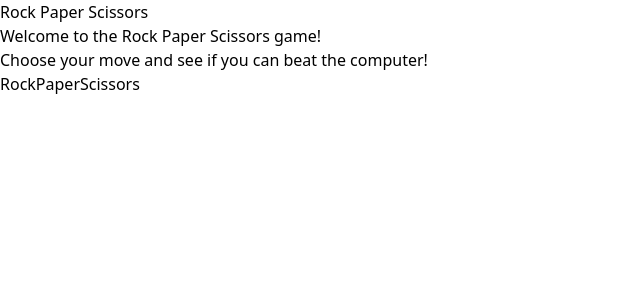
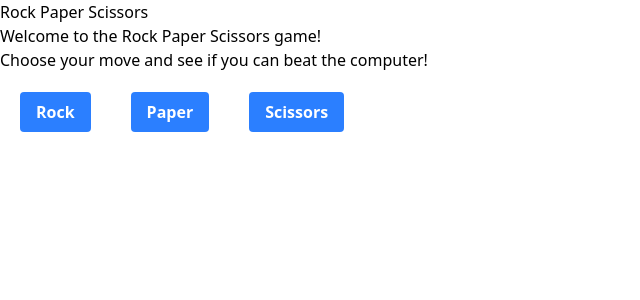
Before and after one commit to boyarkogc/20-challenges, a React (Vite) app: page /rockpaperscissors in a window 1280 px wide. Shown: the top 300 px of the page, without its empty margins (0-640 px from the left). Built offline with nearby package versions, Linux system fonts and the light colour scheme.

Commit message:
game is now working

```diff
--- /dev/null
+++ b/src/components/RockPaperScissors/Card.tsx
@@ -0,0 +1,10 @@
+export default function Card({ move, onClick }: { move: string; onClick: () => void }) {
+  return (
+    <button
+      className="bg-blue-500 hover:bg-blue-700 text-white font-bold py-2 px-4 rounded m-5"
+      onClick={onClick}
+    >
+      {move}
+    </button>
+  )
+}
--- a/src/pages/RockPaperScissors.tsx
+++ b/src/pages/RockPaperScissors.tsx
@@ -1,4 +1,16 @@
+import { useState } from 'react'
+import Card from '../components/RockPaperScissors/Card'
+
 export default function RockPaperScissors() {
+  const [gameState, setGameState] = useState<{playerMove: string, computerMove: string}>({playerMove: "", computerMove: ""})
+  const setPlayerMove = (playerMove: string): void => {
+    const rand = Math.floor(Math.random() * 3)
+    const computerMove = rand === 0 ? "Rock"
+      : rand === 1 ? "Paper"
+      : "Scissors"
+    setGameState({playerMove, computerMove})
+  }
+
   return (
     <>
       <div>
@@ -6,10 +18,13 @@ export default function RockPaperScissors() {
         <p>Welcome to the Rock Paper Scissors game!</p>
         <p>Choose your move and see if you can beat the computer!</p>
       </div>
+      {gameState.playerMove ?
+        <div>{gameState.playerMove} - {gameState.computerMove}</div>
+      : null}
       <div className="flex">
-        <button>Rock</button>
-        <button>Paper</button>
-        <button>Scissors</button>
+        <Card move="Rock" onClick={() => setPlayerMove("Rock")} />
+        <Card move="Paper" onClick={() => setPlayerMove("Paper")} />
+        <Card move="Scissors" onClick={() => setPlayerMove("Scissors")} />
       </div>
     </>
   )
```
